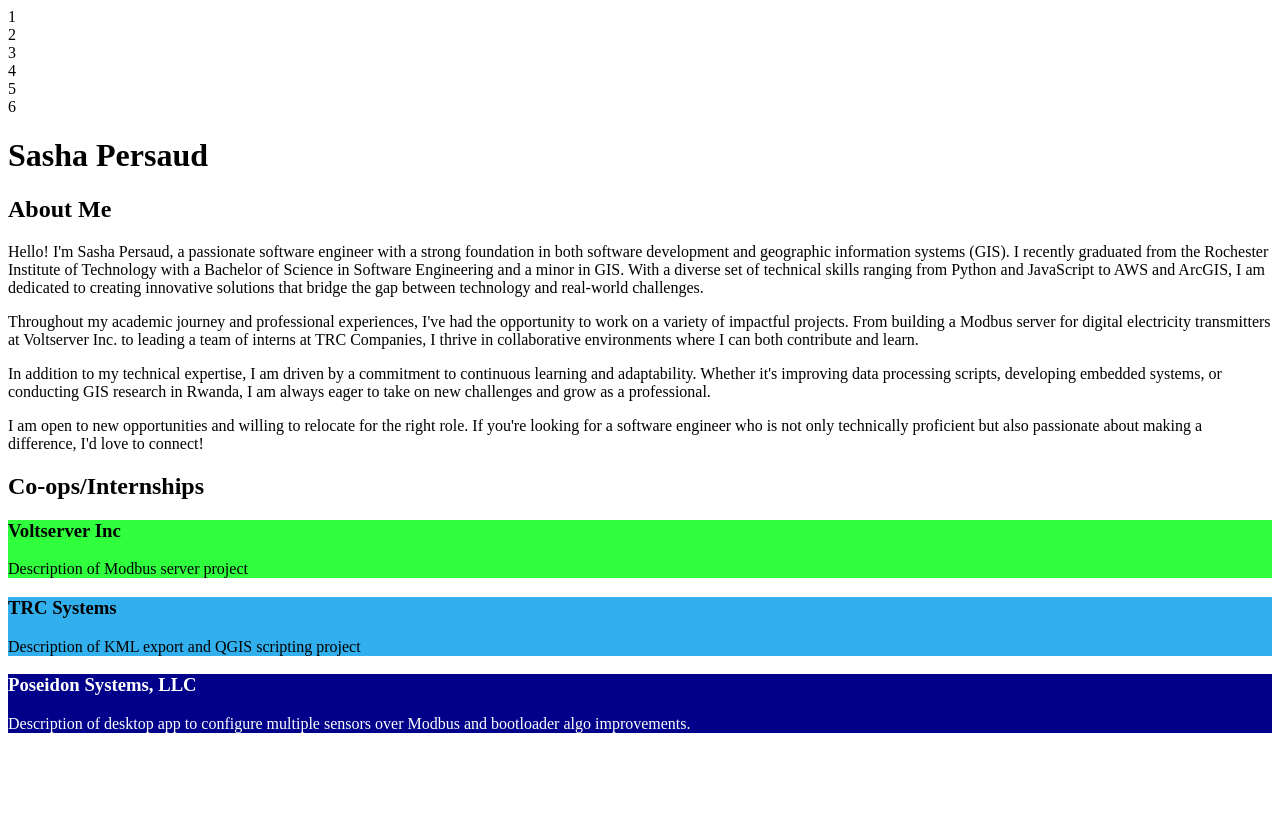
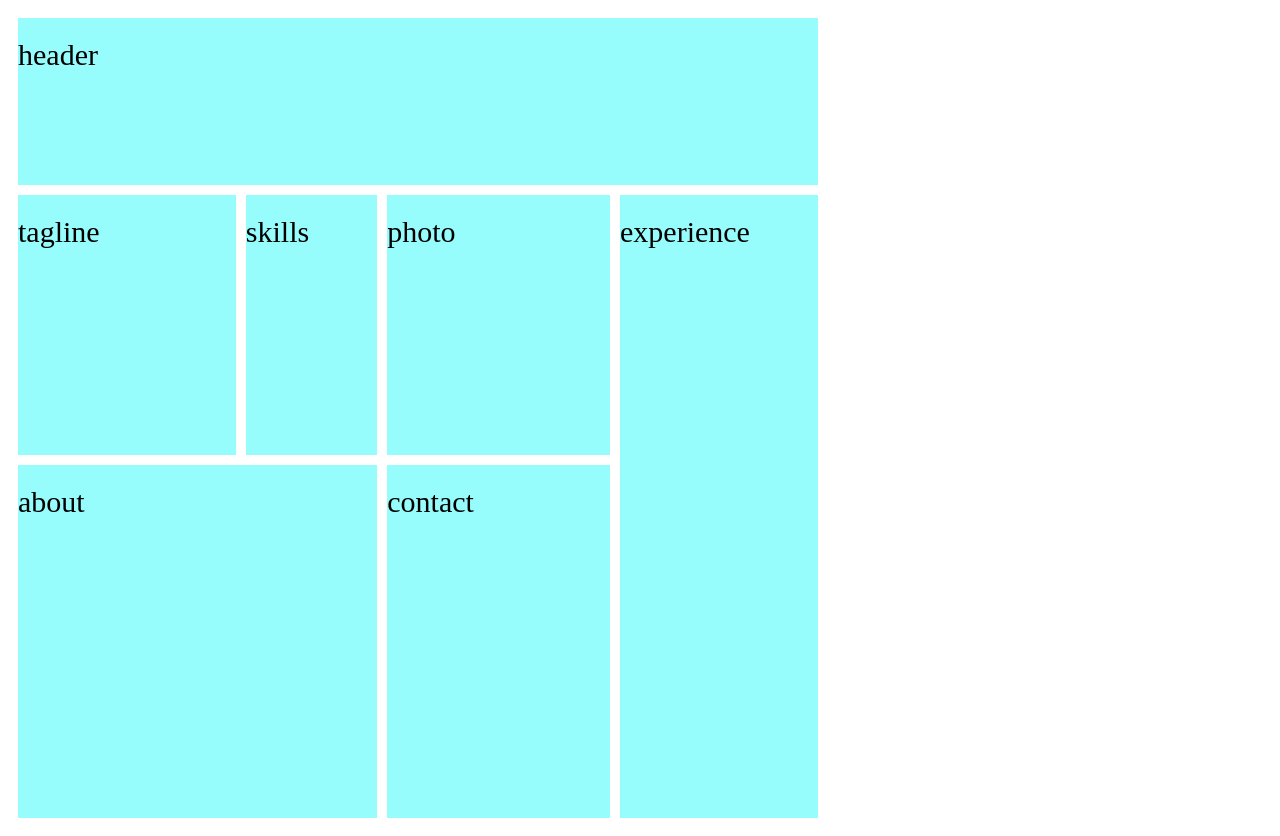
Before and after one commit to soshwosh/website, a plain HTML site: page home.html in a window 1280 px wide. Before the commit the page ends 800 px from the top, so only its background shows below. Drawn offline with Linux system fonts and the light colour scheme.

Commit message:
established grid areas

```diff
--- a/home.html
+++ b/home.html
@@ -5,31 +5,56 @@
 </head>
 
 <style>
+    .item1 { grid-area: header; }
+    .item2 { grid-area: tagline; }
+    .item3 { grid-area: skills; }
+    .item4 { grid-area: photo; }
+    .item5 { grid-area: experience; }
+    .item6 { grid-area: about; }
+    .item7 { grid-area: contact; }
+
     .grid-container {
         display: grid;
+        height: 100vh;
+        width:100vh;
+        gap: 10;
+        grid-template-areas:
+            'header header header header header header'
+            'tagline tagline skills photo photo experience'
+            'tagline tagline skills photo photo experience'
+            'about about about contact contact experience'
+            'about about about contact contact experience'
+            'about about about contact contact experience';
+        gap: 10px;
+        padding: 10px;
     }
 
-    .grid-item {}
+    .grid-container > div {
+        background-color: rgba(125, 252, 252, 0.8);
+        text-align: left;
+        padding: 20px 0;
+        font-size: 30px;
+    }
 
 </style>
 
 <body>
 
     <div class="grid-container">
-        <div class="grid-item">1</div>
-        <div class="grid-item">2</div>
-        <div class="grid-item">3</div>
-        <div class="grid-item">4</div>
-        <div class="grid-item">5</div>
-        <div class="grid-item">6</div>
-
+        <div class="item1">header</div>
+        <div class="item2">tagline</div>
+        <div class="item3">skills</div>
+        <div class="item4">photo</div>
+        <div class="item5">experience</div>
+        <div class="item6">about</div>
+        <div class="item7">contact</div>
     </div>
 
 
 
 
     <!---OLD STUFF-->
-    <div>
+    <!-- <div>
         <h1>Sasha Persaud</h1>
     </div>
 
@@ -88,7 +113,7 @@
             <h3>Poseidon Systems, LLC</h3>
             <p>Description of desktop app to configure multiple sensors over Modbus and bootloader algo improvements.</p>
         </div>
-    </div>
+    </div> -->
 
 </body>
 
```
